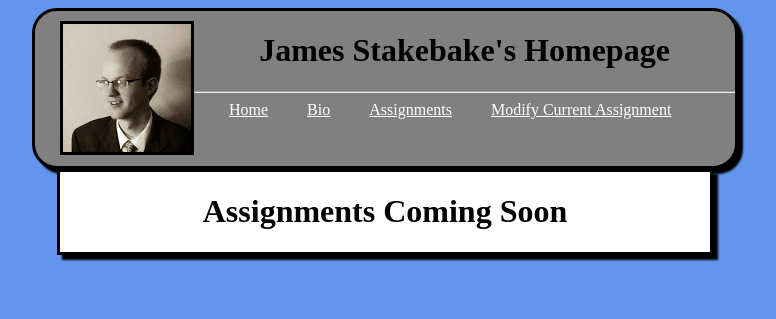
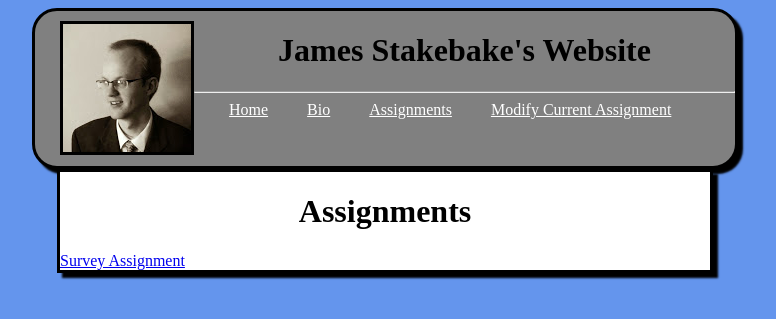
Before and after one commit to stake5/cs313php, a PHP site: page /assignments.php in a window 1280 px wide. Shown: the top 319 px of the page, without its empty margins (255-1031 px from the left). Run offline with PHP 8.4, Linux system fonts and the light colour scheme.

Commit message:
didnt commit everything last time

```diff
--- a/assignments.css
+++ b/assignments.css
@@ -1,3 +1,11 @@
+h1 {
+	text-align: center;
+}
+
+#assingDiv a {
+	padding-left: 100px;
+}
+
 #content {
 	width: 650px;
 	margin-left: auto;
@@ -7,6 +15,7 @@
 	box-shadow: 5px 5px 2px;
 }
 
-h1 {
-	text-align: center;
+#assignDiv {
+	margin-left: auto;
+	margin-right: auto;
 }
--- a/assignments.html
+++ b/assignments.html
@@ -3,9 +3,14 @@
 	<head>
 		<link rel="stylesheet" type="text/css" href="assignments.css">
 	</head>
-	<div id="main">
-		<div id="content">
-			<h1>Assignments Coming Soon</h1>
+	<body>
+		<div id="main">
+			<div id="content">
+				<h1>Assignments</h1>
+				<div id="assignDiv">
+					<a href="survey.php">Survey Assignment</a>
+				</div>
+			</div>
 		</div>
-	</div>
+	</body>
 </html>
--- a/navigation.html
+++ b/navigation.html
@@ -8,9 +8,9 @@
 		<div id="navbar">
 			<img id="profile" src="profile.jpg">
 			<div id="navbarContent">
-				<h1 id="navbarTitle">James Stakebake's Homepage</h1>
+				<h1 id="navbarTitle">James Stakebake's Website</h1>
 				<hr/>
-				<a class="navbarLinks" href="index.php">Home</a>
+				<a class="navbarLinks" href="home.php">Home</a>
 				<a class="navbarLinks" href="bio.php">Bio</a>
 				<a class="navbarLinks" href="assignments.php">Assignments</a>
 				<a id="modifyAssignment" class="navbarLinks" href="modify.php"><span>Modify Current Assignment</span></a>
```
Also changed, not shown: index.php (+5 -2 lines).
